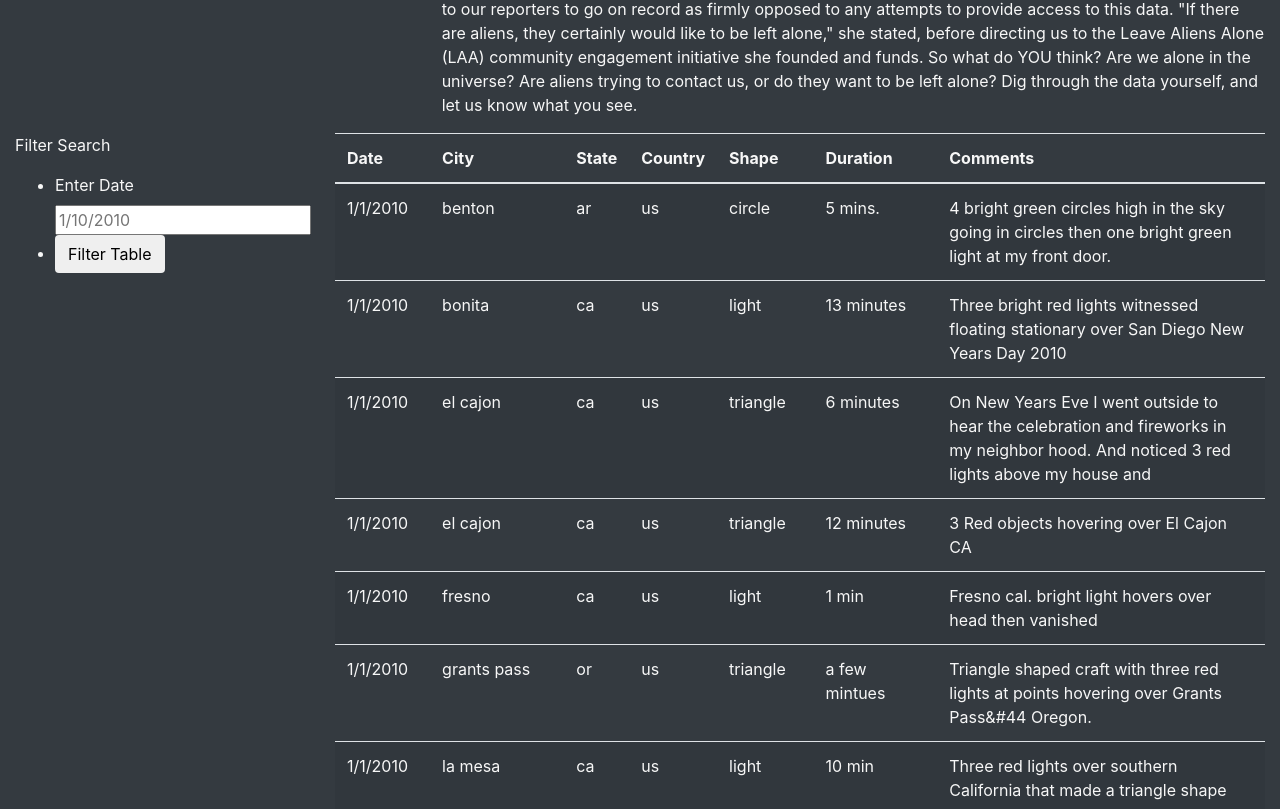
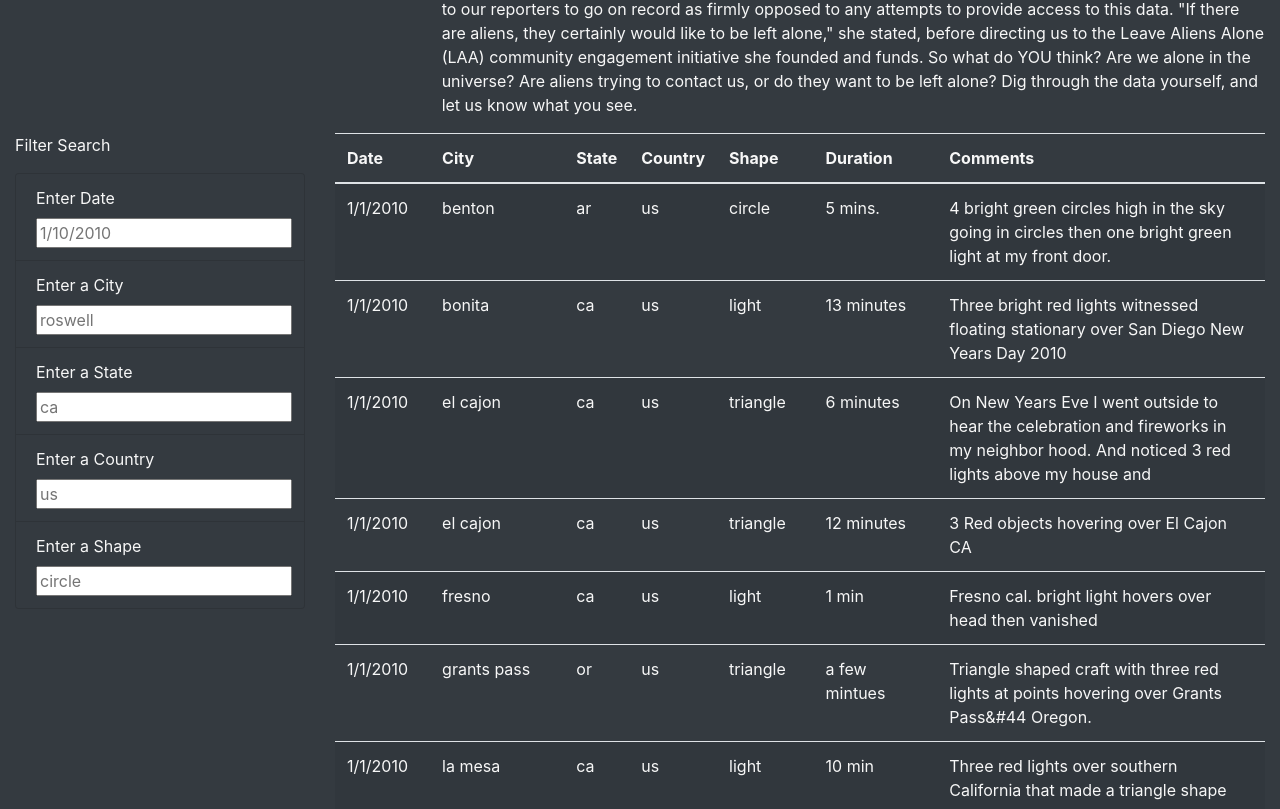
Before and after one commit to MangatH/UFOs, a plain HTML site: page index.html in a window 1280 px wide. Shown: the part 510-1319 px from the top of the page. Drawn offline with nearby package versions, Linux system fonts and the light colour scheme.

Commit message:
Adding updated index.html

```diff
--- a/index.html
+++ b/index.html
@@ -52,17 +52,33 @@
           <div class="col-md-3">
             <form class="bg-dark">
                 <p>Filter Search</p>
-            </form>
-            <ul class="bg-dark" class="list-group">
-                <li class="bg-dark" class="list-group-item">
-                    <label for="date">Enter Date</label>
-                    <input type="text" placeholder="1/10/2010" id="datetime" />
+
+            <ul class="bg-dark list-group">
+                <li class="bg-dark list-group-item">
+                    <label for="date">Enter Date</label><br>
+                    <input type="text" placeholder="1/10/2010" id="datetime" /><br>
                 </li>
-                <li class="bg-dark" class="list-group-item">
-                    <button id="filter-btn" type="button" class="btn btn-default">Filter Table</button>
+                <li class="bg-dark list-group-item">
+                    <label for="city">Enter a City</label><br>
+                    <input type="text" placeholder="roswell" id="city" /><br>
+                </li>
+                <li class="bg-dark list-group-item">
+                    <label for="state">Enter a State</label><br>
+                    <input type="text" placeholder="ca" id="state" /><br>
+                </li>
+                <li class="bg-dark list-group-item">
+                    <label for="country">Enter a Country</label><br>
+                    <input type="text" placeholder="us" id="country" /><br>
+                </li>
+                <li class="bg-dark list-group-item">
+                    <label for="shape">Enter a Shape</label><br>
+                    <input type="text" placeholder="circle" id="shape" /><br>
                 </li>
 
+
+
             </ul>
+            </form>
           </div>
           <div class="col-md-9">
             <table class="table table-striped">
```
